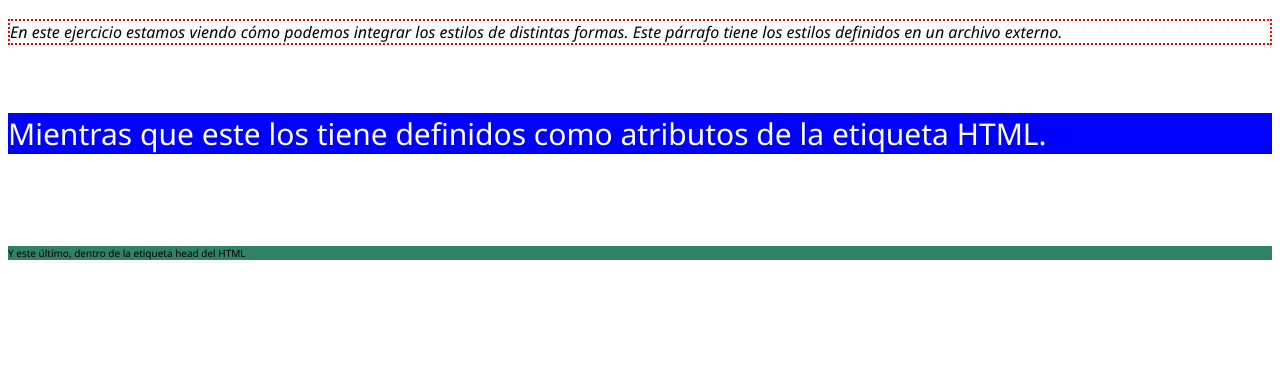
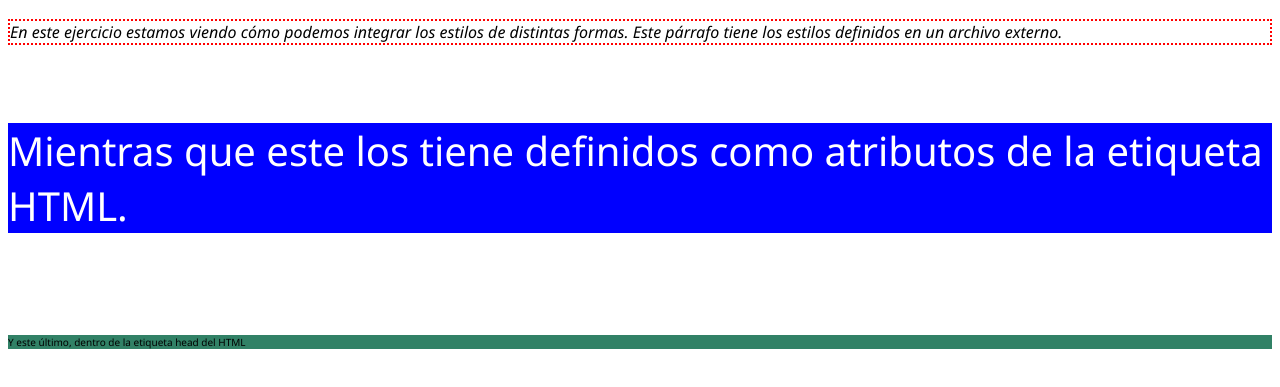
Before and after one commit to githubjjc/EjerciciosUnidad3HTML, a plain HTML site: page Ejericio1/index.html in a window 1280 px wide. Shown: the part 67-454 px from the top of the page. Drawn offline with Linux system fonts and the light colour scheme.

Commit message:
Update index.html

```diff
--- a/Ejericio1/index.html
+++ b/Ejericio1/index.html
@@ -19,7 +19,7 @@
     <h1>Integración de estilos.</h1>
     <p class="first">En este ejercicio estamos viendo cómo podemos integrar los estilos de distintas formas. Este párrafo tiene los estilos definidos en un archivo externo.</p>
     </br>
-    <p style="font-size:30px; background-color: blue; color: white;">Mientras que este los tiene definidos como atributos de la etiqueta HTML.</p>
+    <p style="font-size:40px; background-color: blue; color: white;">Mientras que este los tiene definidos como atributos de la etiqueta HTML.</p>
      </br>
     <p id="Parrafo3">Y este último, dentro de la etiqueta head del HTML</p>
    </body>
```
